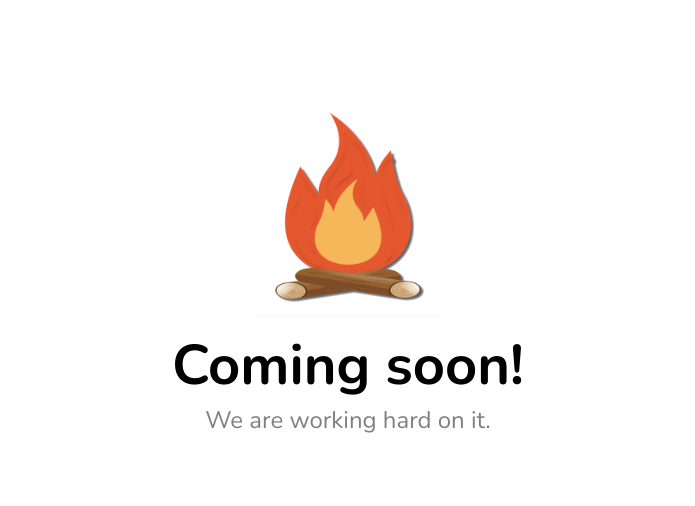
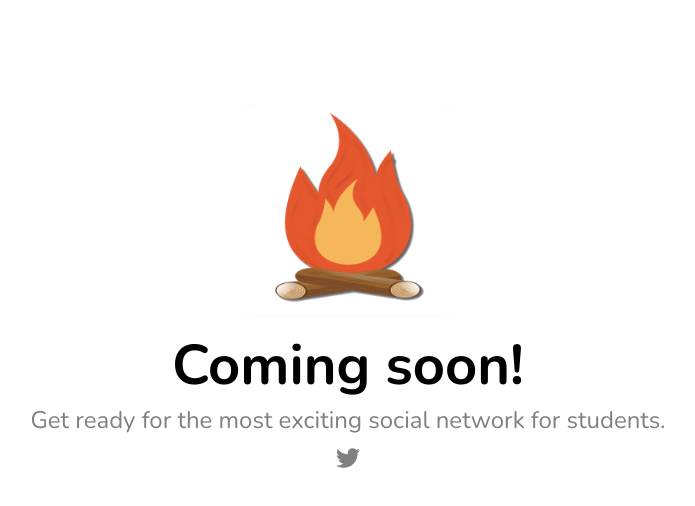
Before and after one commit to tribecamp/coming-soon, a plain HTML site: page index.html in a window 1280 px wide. Shown: the whole page, without its empty margins (292-987 px from the left). Drawn offline with nearby package versions, Linux system fonts and the light colour scheme.

Commit message:
Updated desc & added .socialButtons

```diff
--- a/index.html
+++ b/index.html
@@ -5,6 +5,7 @@
   <meta name="viewport" content="width=device-width, initial-scale=1.0">
   <meta http-equiv="X-UA-Compatible" content="ie=edge">
   <link href="https://fonts.googleapis.com/css?family=Nunito:300,400,700" rel="stylesheet">
+  <link rel="stylesheet" href="https://use.fontawesome.com/releases/v5.8.1/css/all.css" integrity="sha384-50oBUHEmvpQ+1lW4y57PTFmhCaXp0ML5d60M1M7uH2+nqUivzIebhndOJK28anvf" crossorigin="anonymous">
   <link rel="stylesheet" href="./css/master.css">
   <title>Coming Soon</title>
 </head>
@@ -12,9 +13,14 @@
   <div class="container">
     <img class="logo" src="./img/logo@512px.png" alt="Tribecamp Logo">
     <h1 class="caption">Coming soon!</h1>
-    <p class="desc">
-      We are working hard on it.
-    </p>
+    <h2 class="desc">
+      Get ready for the most exciting social network for students.
+    </h2>
+    <div class="socialButtons">
+      <div class="btnTwitter">
+        <i class="fab fa-twitter"></i>
+      </div>
+    </div>
   </div>
 </body>
 </html>
```
